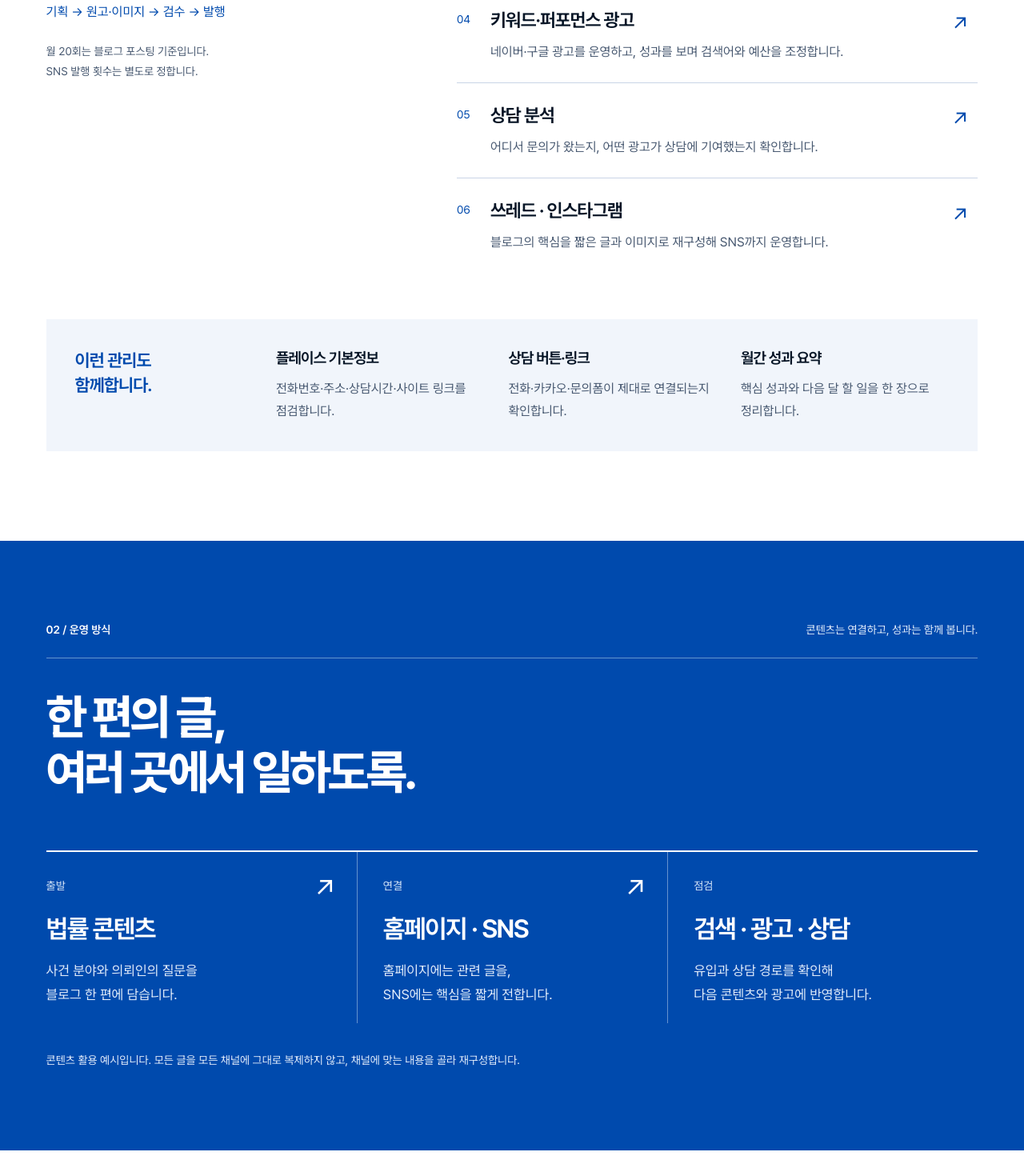
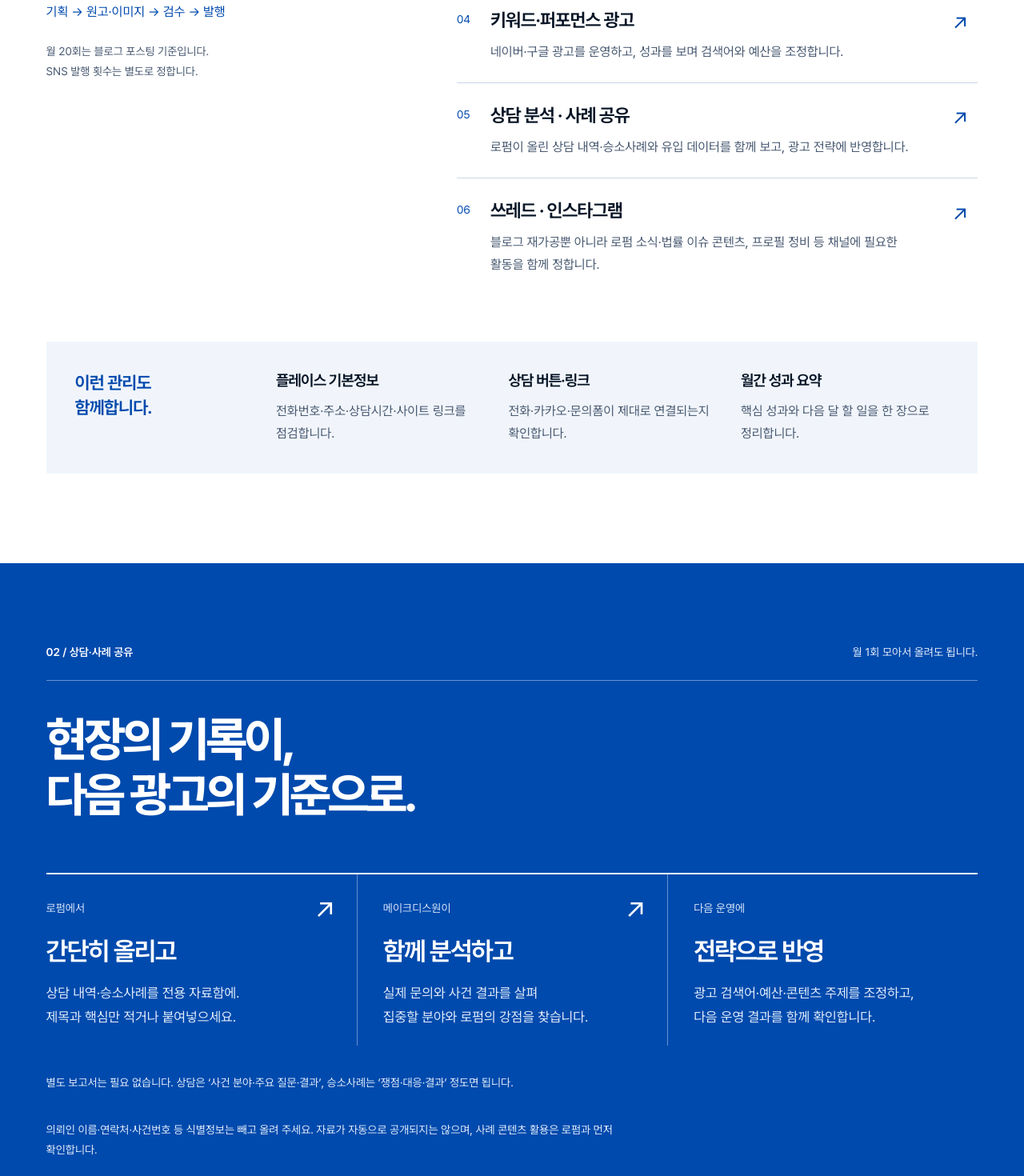
Before and after one commit to makethiswon-gif/macdee, a Next.js app: page /renewal/upgrade in a window 1280 px wide. Shown: the part 1540-3010 px from the top of the page at 80% size. Built offline with nearby package versions, Linux system fonts and the light colour scheme; a web font is replaced by a local one.

Commit message:
feat(renewal): connect client case sharing to strategy and broaden social scope
Explain simple monthly records input without promising document uploads or automatic publication. Include channel-specific social activity beyond blog repurposing, with agreed boundaries.

```diff
--- a/app/renewal/upgrade/page.tsx
+++ b/app/renewal/upgrade/page.tsx
@@ -83,16 +83,17 @@ export default function UpgradePage() {
                 </Container>
             </section>
 
-            <section className={styles.connection} aria-labelledby="connection-title">
+            <section className={styles.connection} id="records" aria-labelledby="connection-title">
                 <Container>
-                    <div className={styles.sectionTop}><span>02 / 운영 방식</span><span>콘텐츠는 연결하고, 성과는 함께 봅니다.</span></div>
-                    <h2 id="connection-title" className={styles.heading}>한 편의 글,<br />여러 곳에서 일하도록.</h2>
+                    <div className={styles.sectionTop}><span>02 / 상담·사례 공유</span><span>월 1회 모아서 올려도 됩니다.</span></div>
+                    <h2 id="connection-title" className={styles.heading}>현장의 기록이,<br />다음 광고의 기준으로.</h2>
                     <ol className={styles.flow}>
-                        <li><span className={styles.flowLabel}>출발</span><h3>법률 콘텐츠</h3><p>사건 분야와 의뢰인의 질문을<br />블로그 한 편에 담습니다.</p></li>
-                        <li><span className={styles.flowLabel}>연결</span><h3>홈페이지 · SNS</h3><p>홈페이지에는 관련 글을,<br />SNS에는 핵심을 짧게 전합니다.</p></li>
-                        <li><span className={styles.flowLabel}>점검</span><h3>검색 · 광고 · 상담</h3><p>유입과 상담 경로를 확인해<br />다음 콘텐츠와 광고에 반영합니다.</p></li>
+                        <li><span className={styles.flowLabel}>로펌에서</span><h3>간단히 올리고</h3><p>상담 내역·승소사례를 전용 자료함에.<br />제목과 핵심만 적거나 붙여넣으세요.</p></li>
+                        <li><span className={styles.flowLabel}>메이크디스원이</span><h3>함께 분석하고</h3><p>실제 문의와 사건 결과를 살펴<br />집중할 분야와 로펌의 강점을 찾습니다.</p></li>
+                        <li><span className={styles.flowLabel}>다음 운영에</span><h3>전략으로 반영</h3><p>광고 검색어·예산·콘텐츠 주제를 조정하고,<br />다음 운영 결과를 함께 확인합니다.</p></li>
                     </ol>
-                    <p className={styles.connectionNote}>콘텐츠 활용 예시입니다. 모든 글을 모든 채널에 그대로 복제하지 않고, 채널에 맞는 내용을 골라 재구성합니다.</p>
+                    <p className={styles.connectionNote}>별도 보고서는 필요 없습니다. 상담은 ‘사건 분야·주요 질문·결과’, 승소사례는 ‘쟁점·대응·결과’ 정도면 됩니다.</p>
+                    <p className={styles.connectionNote}>의뢰인 이름·연락처·사건번호 등 식별정보는 빼고 올려 주세요. 자료가 자동으로 공개되지는 않으며, 사례 콘텐츠 활용은 로펌과 먼저 확인합니다.</p>
                 </Container>
             </section>
 
@@ -107,7 +108,8 @@ export default function UpgradePage() {
                                 <div><dt>포함</dt><dd>블로그 월 20회와 위의 통합 운영 업무</dd></div>
                                 <div><dt>광고 매체비</dt><dd>별도 · 집행 예산은 사전 협의</dd></div>
                                 <div><dt>홈페이지</dt><dd>기존 사이트 연결 기준<br />신규 제작·대규모 개편은 별도</dd></div>
-                                <div><dt>SNS</dt><dd>블로그 콘텐츠 재구성 중심<br />발행 횟수·채널별 범위는 사전 합의</dd></div>
+                                <div><dt>자료 공유</dt><dd>상담 내역·승소사례 간단 입력<br />월 1회 취합 가능 · 광고 전략에 반영</dd></div>
+                                <div><dt>SNS</dt><dd>채널별 콘텐츠와 필요한 운영 활동<br />발행 횟수·활동 범위는 사전 합의</dd></div>
                                 <div><dt>부가세</dt><dd>포함 여부는 최종 견적서에서 확인</dd></div>
                             </dl>
                         </div>
--- a/data/renewal/upgrade.ts
+++ b/data/renewal/upgrade.ts
@@ -12,6 +12,7 @@ export const STANDARD_OFFER = {
         "기존 홈페이지·콘텐츠 연결",
         "키워드 광고·퍼포먼스 마케팅",
         "상담 경로·성과 분석",
+        "상담·승소사례 공유 및 광고 전략 반영",
         "쓰레드·인스타그램 연계 운영",
         "플레이스 정보·상담 링크 점검",
         "월간 성과 요약·다음 달 계획",
@@ -23,8 +24,8 @@ export const UPGRADE_SERVICES = [
     { title: "검색 · AI 검색", text: "네이버·구글은 물론, AI가 읽기 좋게 글과 사이트 구조를 정리합니다. (SEO·GEO)", href: "/geo", label: "검색·AI 검색 운영 자세히" },
     { title: "홈페이지 연결", text: "블로그의 전문 콘텐츠를 기존 홈페이지와 연결하고 상담 동선을 다듬습니다.", href: "/lawfirm-website", label: "홈페이지 운영 자세히" },
     { title: "키워드·퍼포먼스 광고", text: "네이버·구글 광고를 운영하고, 성과를 보며 검색어와 예산을 조정합니다.", href: "/naver-ads", label: "광고 운영 자세히" },
-    { title: "상담 분석", text: "어디서 문의가 왔는지, 어떤 광고가 상담에 기여했는지 확인합니다.", href: "/conversion", label: "상담 분석 자세히" },
-    { title: "쓰레드 · 인스타그램", text: "블로그의 핵심을 짧은 글과 이미지로 재구성해 SNS까지 운영합니다.", href: "/lawfirm-blog", label: "콘텐츠 운영 자세히" },
+    { title: "상담 분석 · 사례 공유", text: "로펌이 올린 상담 내역·승소사례와 유입 데이터를 함께 보고, 광고 전략에 반영합니다.", href: "/upgrade#records", label: "상담·사례 공유 방법 보기" },
+    { title: "쓰레드 · 인스타그램", text: "블로그 재가공뿐 아니라 로펌 소식·법률 이슈 콘텐츠, 프로필 정비 등 채널에 필요한 활동을 함께 정합니다.", href: "/lawfirm-blog", label: "콘텐츠 운영 자세히" },
 ];
 
 export const UPGRADE_EXTRAS = [
@@ -35,7 +36,10 @@ export const UPGRADE_EXTRAS = [
 
 export const UPGRADE_FAQ = [
     { q: "기존 블로그 운영은 어떻게 되나요?", a: "통합 상품에는 블로그 월 20회 포스팅이 포함됩니다. 기존 글과 운영 내역을 확인한 뒤 이어갈 주제와 새로 다룰 주제를 정합니다. 현재 계약의 발행량이 다르다면 전환 전에 함께 확인합니다." },
-    { q: "쓰레드와 인스타그램도 각각 월 20회인가요?", a: "아닙니다. 월 20회는 블로그 포스팅 기준입니다. SNS는 블로그 콘텐츠를 각 채널에 맞춰 재구성하며, 발행 횟수와 운영 범위는 시작 전에 정합니다. 별도 촬영이나 영상 신규 제작은 기본 포함 항목이 아닙니다." },
+    { q: "상담 내역과 승소사례는 어떻게 전달하나요?", a: "전용 자료함에서 자료 유형을 고르고 제목과 핵심 내용을 적거나 붙여넣으면 됩니다. 월 1회 모아서 올려도 됩니다. 상담은 사건 분야·주요 질문·상담 결과를, 승소사례는 쟁점·대응·결과를 간단히 남겨 주세요. 의뢰인 이름·연락처·사건번호 등 식별정보는 빼고 전달해 주세요. 자료함 이용 방법은 전환 시 안내합니다." },
+    { q: "올린 자료는 어디에 쓰이나요?", a: "어떤 사건 문의가 오는지, 상담이 수임으로 이어지는지, 로펌의 강점이 무엇인지 함께 봅니다. 이를 바탕으로 광고 검색어·예산과 콘텐츠 주제를 조정합니다. 올린 자료가 자동으로 공개되지는 않으며, 사례를 콘텐츠로 쓸 때는 공개 가능한 범위와 내용을 로펌과 먼저 확인합니다." },
+    { q: "쓰레드와 인스타그램은 어떤 일을 하나요?", a: "블로그 핵심을 옮기는 데 한정하지 않습니다. 로펌 소식, 법률 이슈, 채널별 콘텐츠 기획과 프로필 정비 등 필요한 활동을 함께 정합니다. 댓글·메시지 대응 여부와 범위도 사전에 협의하며, 개별 사건의 법률 상담을 대신하지는 않습니다. 별도 촬영이나 영상 신규 제작은 기본 포함 항목이 아닙니다." },
+    { q: "SNS도 각각 월 20회인가요?", a: "아닙니다. 월 20회는 블로그 포스팅 기준입니다. 쓰레드·인스타그램의 발행 횟수와 활동 범위는 로펌의 목표와 채널 상태를 보고 시작 전에 정합니다." },
     { q: "홈페이지가 없어도 가능한가요?", a: "상담은 가능합니다. 다만 이 상품의 홈페이지 업무는 기존 사이트의 콘텐츠·상담 경로 연결 기준입니다. 신규 제작이나 대규모 개편이 필요하면 별도 범위와 비용을 먼저 안내합니다." },
     { q: "광고비와 부가세도 포함인가요?", a: "월 250만원은 운영비이며, 네이버·구글 등에 내는 광고 매체비는 별도입니다. 집행 예산은 먼저 협의합니다. 부가세 포함 여부는 최종 견적서에서 확인해 주세요." },
     { q: "검색 노출이나 상담 수를 보장하나요?", a: "아닙니다. SEO·GEO는 검색과 AI가 콘텐츠를 이해하기 쉽게 정비하는 업무입니다. 광고 성과와 노출은 경쟁·예산·플랫폼 정책 등에 따라 달라집니다. 상담 분석은 확인 가능한 유입 정보와 로펌이 제공한 데이터 범위에서 진행합니다." },
--- a/scripts/test-renewal-copy.cjs
+++ b/scripts/test-renewal-copy.cjs
@@ -30,7 +30,8 @@ function verifyFacts() {
   assert.equal(now.PLANS[0].price, '월 250만원');
   assert.equal(now.PLANS[0].priceNote, '광고 매체비 별도');
   assert.equal(now.PLANS[0].includes[0], '블로그 월 20회 포스팅');
-  assert.equal(now.PLANS[0].includes.length, 8);
+  assert.equal(now.PLANS[0].includes.length, 9);
+  assert.ok(now.PLANS[0].includes.includes('상담·승소사례 공유 및 광고 전략 반영'));
   const serviceFields = list => list.map(({ no, en, href, items }) => ({ no, en, href, badges: items.map(i => i.badge || null) }));
   assert.deepEqual(serviceFields(now.SERVICES), serviceFields(old.SERVICES), 'All service items and conditional badges retained');
   const oldServices = readData('data/renewal/services.ts', true), newServices = readData('data/renewal/services.ts');
--- a/scripts/test-renewal-rollout.cjs
+++ b/scripts/test-renewal-rollout.cjs
@@ -33,6 +33,7 @@ const curl=(url,args=[])=>execFileSync('curl.exe',['-sS','--max-time','60',...ar
  const jobs=[];
  if(!process.env.QA_FORMS)for(const width of [1440,375])for(const mode of ['normal','no-js','reduced'])for(const route of routes)jobs.push({width,mode,route});
  if(process.env.QA_ROUTE){for(let i=jobs.length-1;i>=0;i--)if(!jobs[i].route.endsWith(process.env.QA_ROUTE))jobs.splice(i,1);}
+ if(process.env.QA_ROUTES){const selected=process.env.QA_ROUTES.split(',');for(let i=jobs.length-1;i>=0;i--)if(!selected.includes(jobs[i].route))jobs.splice(i,1);}
  async function worker(){while(jobs.length){const {width,mode,route}=jobs.shift();const name=route.replaceAll('/','_')+'-'+width+'-'+mode;
   const context=await browser.newContext({viewport:{width,height:width===1440?1000:900},javaScriptEnabled:mode!=='no-js',reducedMotion:mode==='reduced'?'reduce':'no-preference'});
   if(mode!=='no-js')await context.addInitScript(()=>{
```
Also changed, not shown: app/renewal/lawfirm-marketing/page.tsx (+8 -5 lines), scripts/test-renewal-upgrade.cjs (+7 -0 lines), 1 other file (tests, documents, lock files or other folders).
